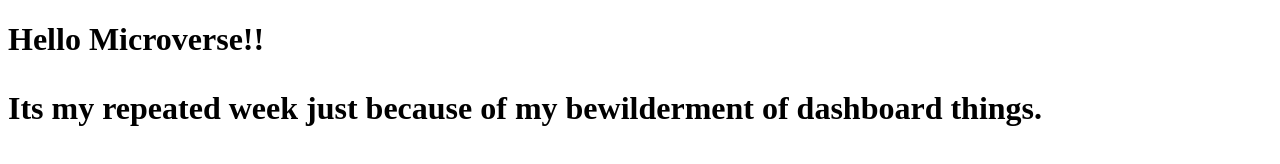
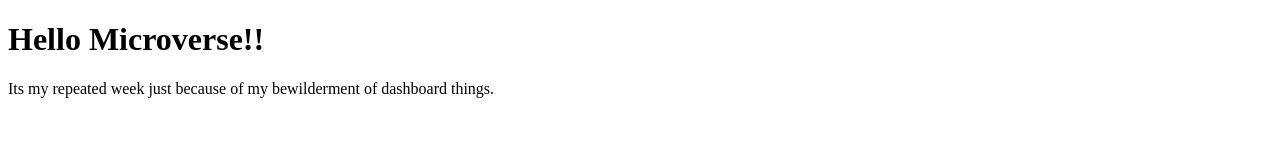
Before and after one commit to Fatima-hub333/Hello_Microverse_Reapeated_Week, a website: page index.html in a window 1280 px wide. Drawn offline with Linux system fonts and the light colour scheme.

Commit message:
Modify index.html

```diff
--- a/index.html
+++ b/index.html
@@ -7,8 +7,7 @@
     <title>Hello Microverse </title>
 </head>
 <body>
-    <h1 class="heading-first">Hello Microverse!!
-        <p>Its my repeated week just because of my bewilderment of dashboard things.</p>
-    </h1>
+    <h1 class="heading-first">Hello Microverse!!</h1>
+    <p>Its my repeated week just because of my bewilderment of dashboard things.</p>
 </body>
 </html>
```
